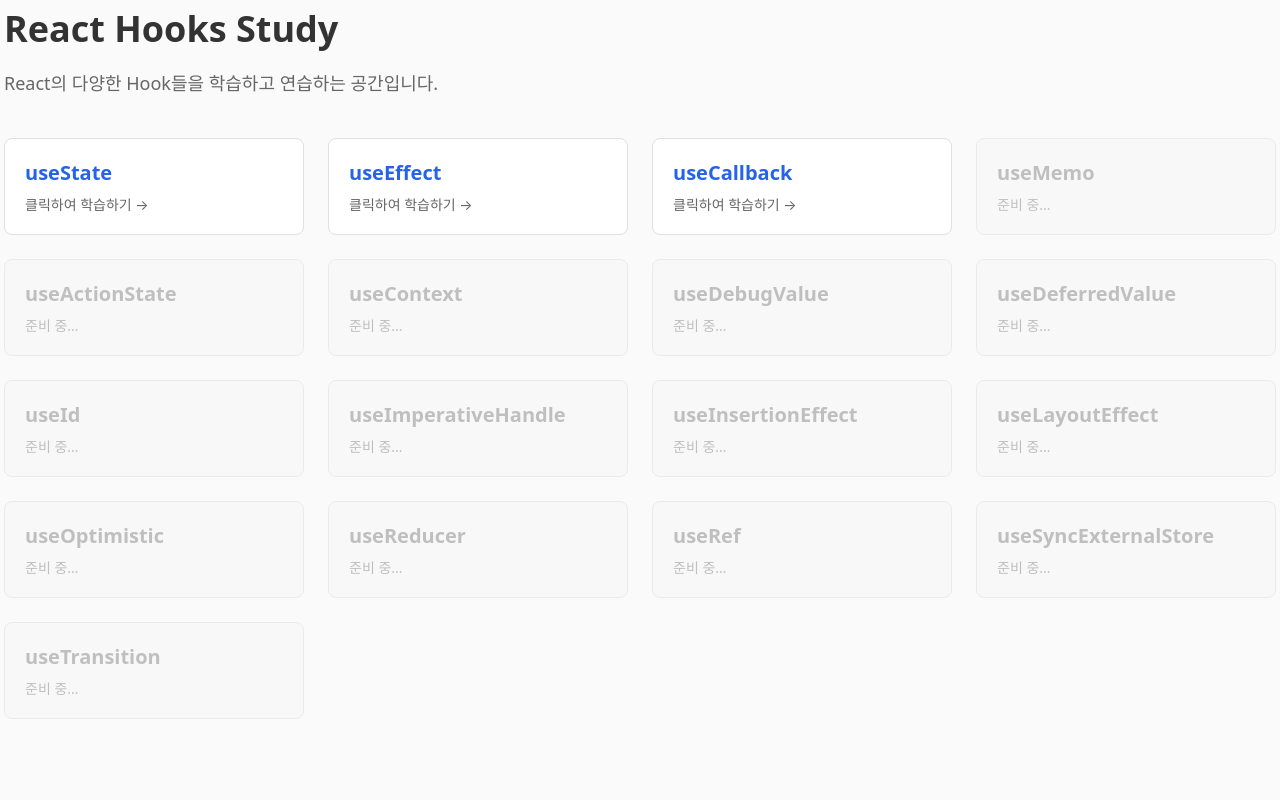
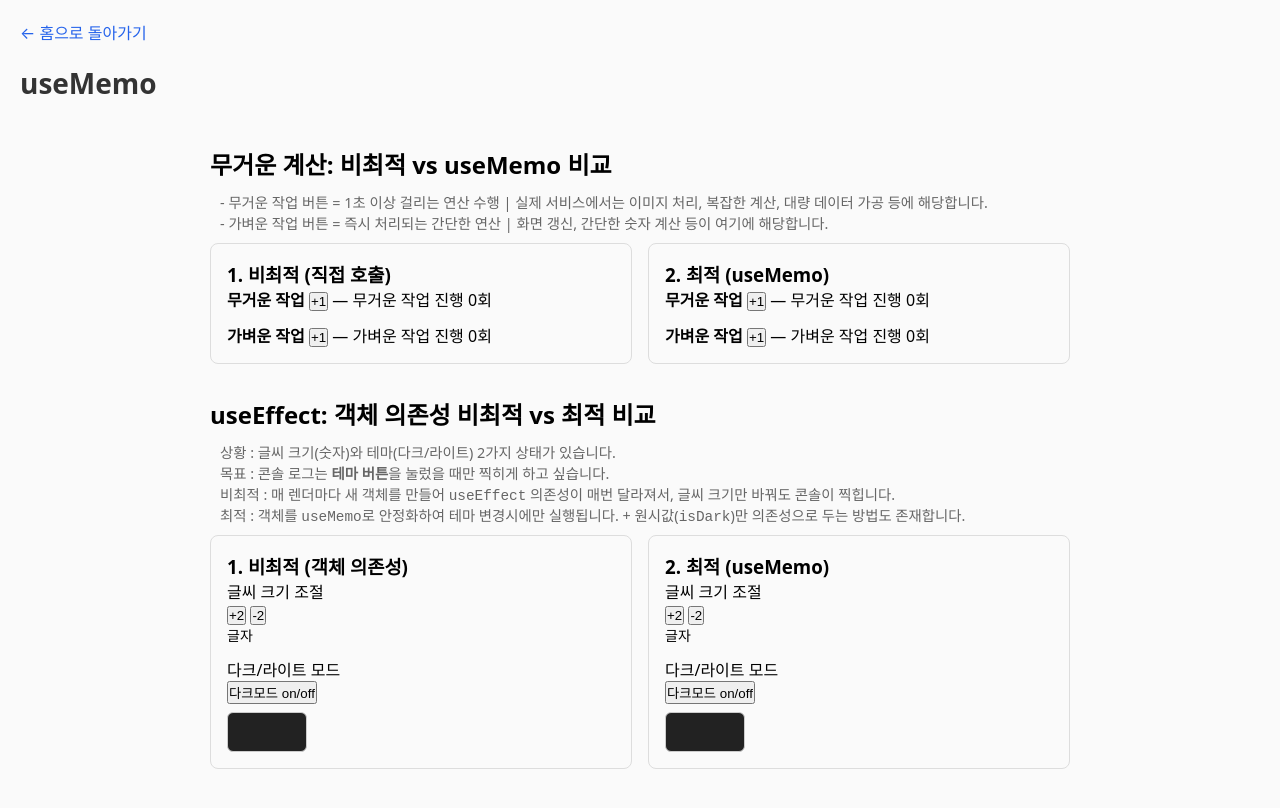
Before and after one commit to uoaheu/React-Study, a React (Vite) app in the folder react-hooks/: page /#/hooks/use-memo in a window 1280 px wide. Before the commit this address led to /#/. Shown: the top 808 px of the page. Built offline with nearby package versions, Linux system fonts and the light colour scheme.

Commit message:
feat: useMemo 훅 연습 페이지 추가

```diff
--- a/react-hooks/src/App.tsx
+++ b/react-hooks/src/App.tsx
@@ -3,11 +3,13 @@ import './App.css'
 import UseStateHook from './hooks/UseState'
 import UseEffectHook from './hooks/UseEffect'
 import UseCallbackHook from './hooks/UseCallback'
+import UseMemoHook from './hooks/UseMemo'
 
 const hooks = [
   { path: 'use-state', label: 'useState', element: <UseStateHook /> },
   { path: 'use-effect', label: 'useEffect', element: <UseEffectHook />},
-  { path: 'use-callback', label: 'useCallback', element: <UseCallbackHook />}
+  { path: 'use-callback', label: 'useCallback', element: <UseCallbackHook />},
+  { path: 'use-memo', label: 'useMemo', element: <UseMemoHook />}
   // 나머지 훅들은 나중에 추가
 ]
 
--- /dev/null
+++ b/react-hooks/src/hooks/UseMemo.tsx
@@ -0,0 +1,199 @@
+import { useState, useMemo, useEffect } from 'react'
+
+const heavyWork = (n: number) => {
+    console.log('무거운 작업 진행 중 !');
+    for(let i = 0; i < 987654321; i++) {} // 임시로 진행되는 무거운 작업
+    return '무거운 작업 진행 ' + n + '회';
+}
+
+const lightWork = (n: number) => {
+    console.log('가벼운 작업 진행 중 !');
+    return '가벼운 작업 진행 ' + n + '회';
+}
+
+
+export default function UseMemoHook() {
+    return (
+        <div style={{ maxWidth: 900, margin: '24px auto', padding: 20 }}>
+            <h2>무거운 계산: 비최적 vs useMemo 비교</h2>
+            <p style={{ fontSize: '0.9rem', color: '#666', padding: 10 }}>
+                - 무거운 작업 버튼 = 1초 이상 걸리는 연산 수행 | 실제 서비스에서는 이미지 처리, 복잡한 계산, 대량 데이터 가공 등에 해당합니다.
+                <br />
+                - 가벼운 작업 버튼 = 즉시 처리되는 간단한 연산 | 화면 갱신, 간단한 숫자 계산 등이 여기에 해당합니다.
+            </p>
+
+            <div style={{ display: 'grid', gap: 16, gridTemplateColumns: '1fr 1fr' }}>
+                <NaiveVersion />
+                <UseMemoVersion />
+            </div>
+
+
+            {/* (2) useEffect 의존성 비교 */}
+            <h2 style={{ marginTop: 32 }}>useEffect: 객체 의존성 비최적 vs 최적 비교</h2>
+
+            <p style={{ fontSize: '0.9rem', color: '#666', padding: 10 }}>
+                상황 : 글씨 크기(숫자)와 테마(다크/라이트) 2가지 상태가 있습니다.
+                <br />
+                목표 : 콘솔 로그는 <strong>테마 버튼</strong>을 눌렀을 때만 찍히게 하고 싶습니다.
+                <br />
+                비최적 : 매 렌더마다 새 객체를 만들어 <code>useEffect</code> 의존성이 매번 달라져서, 글씨 크기만 바꿔도 콘솔이 찍힙니다.
+                <br />
+                최적 : 객체를 <code>useMemo</code>로 안정화하여 테마 변경시에만 실행됩니다. + 원시값(<code>isDark</code>)만 의존성으로 두는 방법도 존재합니다.
+            </p>
+
+            <div style={{ display: 'grid', gap: 16, gridTemplateColumns: '1fr 1fr' }}>
+                <NaiveVersion2 />
+                <UseMemoVersion2 />
+            </div>
+
+        </div>
+    );
+}
+
+/* ---------------- (1) 무거운 계산 예시 ---------------- */
+
+// 비최적 : 렌더 본문에서 직접 호출 -> 어떤 상태가 바뀌어도 매 렌더마다 heavyWork 재실행
+function NaiveVersion() {
+    const [heavyTodo, setHeavy] = useState(0);
+    const [lightTodo, setLight] = useState(0);
+
+    // 매 렌더마다 실행됨 (light만 바뀌어도 heavy 실행)
+    const heavyWorkResult = heavyWork(heavyTodo);
+    const lightWorkResult = lightWork(lightTodo);
+
+    return (
+        <section style={{ border: '1px solid #ddd', borderRadius: 8, padding: 16 }}>
+            <h3> 1. 비최적 (직접 호출)</h3>
+            <div style={{ marginBottom: 12 }}>
+                <strong>무거운 작업</strong>{' '}
+                <button onClick={() => setHeavy(v => v + 1)}>+1</button>
+                <span> — {heavyWorkResult}</span>
+            </div>
+
+            <div>
+                <strong>가벼운 작업</strong>{' '}
+                <button onClick={() => setLight(v => v + 1)}>+1</button>
+                <span> — {lightWorkResult}</span>
+            </div>
+      </section>
+    );
+}
+
+
+// 최적 : useMemo로 heavy 계산을 의존성(heavyTodo) 변경시에만 재계산
+function UseMemoVersion() {
+    const [heavyTodo, setHeavy] = useState(0);
+    const [lightTodo, setLight] = useState(0);
+
+    // heavyTodo가 바뀔 때만 heavyWork 실행
+    const heavyWorkResult = useMemo(() => heavyWork(heavyTodo), [heavyTodo]);
+    // 참고로 light는 가벼우니 꼭 메모할 필요는 없지만, 비교를 위해 동일하게 처리
+    const lightWorkResult = useMemo(() => lightWork(lightTodo), [lightTodo]);
+
+    return (
+        <section style={{ border: '1px solid #ddd', borderRadius: 8, padding: 16 }}>
+            <h3> 2. 최적 (useMemo)</h3>
+            <div style={{ marginBottom: 12 }}>
+                <strong>무거운 작업</strong>{' '}
+                <button onClick={() => setHeavy(v => v + 1)}>+1</button>
+                <span> — {heavyWorkResult}</span>
+            </div>
+
+            <div>
+                <strong>가벼운 작업</strong>{' '}
+                <button onClick={() => setLight(v => v + 1)}>+1</button>
+                <span> — {lightWorkResult}</span>
+            </div>
+        </section>
+    );
+}
+
+
+/* ---------------- (2) useEffect 의존성 비교 ---------------- */
+
+// 비최적 : 객체를 렌더마다 새로 만들어 의존성 참조가 매번 달라짐 → 글씨 크기만 바꿔도 effect 실행
+function NaiveVersion2() {
+    const [isDark, setIsDark] = useState(true);
+    const [fontSize, setFontSize] = useState<number>(14);
+
+    // 매 렌더마다 새로운 객체 생성 (참조가 바뀜)
+    const darkMode = {
+      mode: isDark ? 'DARK' : 'LIGHT',
+    };
+
+    useEffect(() => {
+      console.log('다크/라이트 모드 변경 (비최적):', darkMode.mode);
+    }, [darkMode]); // 객체 참조 비교: fontSize만 바꿔도 새 객체 -> effect 실행
+
+    return (
+      <section style={{ border: '1px solid #ddd', borderRadius: 8, padding: 16 }}>
+        <h3>1. 비최적 (객체 의존성)</h3>
+
+        <div style={{ marginBottom: 12 }}>
+          <p>글씨 크기 조절</p>
+          <button onClick={() => setFontSize(s => s + 2)}>+2</button>{' '}
+          <button onClick={() => setFontSize(s => Math.max(10, s - 2))}>-2</button>
+          <p style={{ fontSize }}>글자</p>
+        </div>
+
+        <div>
+          <p>다크/라이트 모드</p>
+          <button onClick={() => setIsDark(v => !v)}>다크모드 on/off</button>
+          <div
+            style={{
+              marginTop: 8,
+              width: 80,
+              height: 40,
+              borderRadius: 6,
+              border: '1px solid #ccc',
+              background: darkMode.mode === 'DARK' ? '#222' : '#fff',
+            }}
+          />
+        </div>
+      </section>
+    );
+}
+
+// 최적 : 객체를 useMemo로 안정화
+function UseMemoVersion2() {
+    const [isDark, setIsDark] = useState(true);
+    const [fontSize, setFontSize] = useState<number>(14);
+
+    // 객체가 꼭 필요하면 useMemo로 참조 안정화
+    const darkMode = useMemo(
+      () => ({ mode: isDark ? 'DARK' : 'LIGHT' }),
+      [isDark]
+    );
+
+    useEffect(() => {
+      console.log('다크/라이트 모드 변경:', darkMode.mode);
+    }, [darkMode]);
+
+    return (
+      <section style={{ border: '1px solid #ddd', borderRadius: 8, padding: 16 }}>
+        <h3>2. 최적 (useMemo)</h3>
+
+        <div style={{ marginBottom: 12 }}>
+          <p>글씨 크기 조절</p>
+          <button onClick={() => setFontSize(s => s + 2)}>+2</button>{' '}
+          <button onClick={() => setFontSize(s => Math.max(10, s - 2))}>-2</button>
+          <p style={{ fontSize }}>글자</p>
+        </div>
+
+        <div>
+          <p>다크/라이트 모드</p>
+          <button onClick={() => setIsDark(v => !v)}>다크모드 on/off</button>
+          <div
+            style={{
+              marginTop: 8,
+              width: 80,
+              height: 40,
+              borderRadius: 6,
+              border: '1px solid #ccc',
+              background: darkMode.mode === 'DARK' ? '#222' : '#fff',
+            }}
+          />
+        </div>
+      </section>
+    );
+}
```
